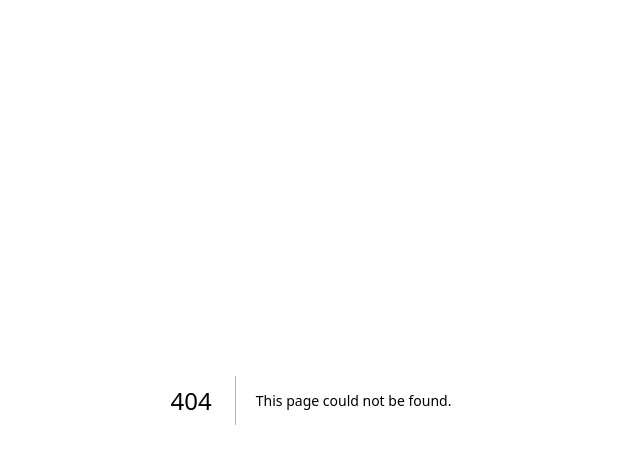
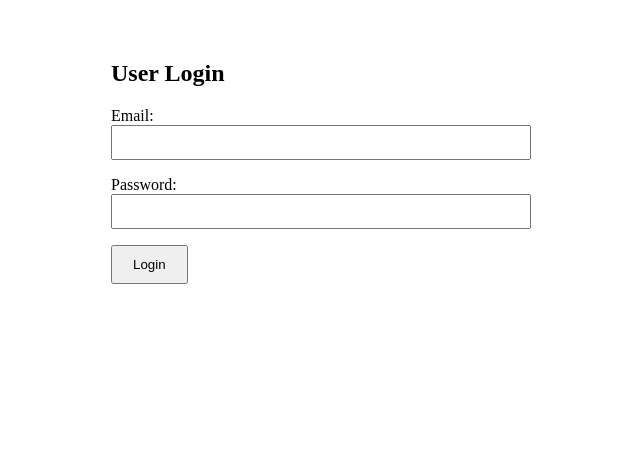
Before and after one commit to itsmehamzasoomroisb/ERealtor-, a Next.js app: page /login in a window 1280 px wide. Before the commit this address had no page. Shown: the top 464 px of the page, without its empty margins (329-969 px from the left). Built offline with nearby package versions, Linux system fonts and the light colour scheme.

Commit message:
Add login page frontend

```diff
--- /dev/null
+++ b/pages/login.js
@@ -0,0 +1,38 @@
+// pages/login.js
+import { useState } from "react";
+
+export default function Login() {
+  const [email, setEmail] = useState("");
+  const [password, setPassword] = useState("");
+
+  const handleSubmit = async (e) => {
+    e.preventDefault();
+    // Yahan backend API call karenge login ke liye
+    alert(`Email: ${email}, Password: ${password}`);
+  };
+
+  return (
+    <div style={{ maxWidth: "400px", margin: "auto", padding: "2rem" }}>
+      <h2>User Login</h2>
+      <form onSubmit={handleSubmit}>
+        <label>Email:</label><br/>
+        <input
+          type="email"
+          required
+          value={email}
+          onChange={(e) => setEmail(e.target.value)}
+          style={{ width: "100%", padding: "8px", marginBottom: "1rem" }}
+        /><br/>
+        <label>Password:</label><br/>
+        <input
+          type="password"
+          required
+          value={password}
+          onChange={(e) => setPassword(e.target.value)}
+          style={{ width: "100%", padding: "8px", marginBottom: "1rem" }}
+        /><br/>
+        <button type="submit" style={{ padding: "10px 20px" }}>Login</button>
+      </form>
+    </div>
+  );
+          }
```
